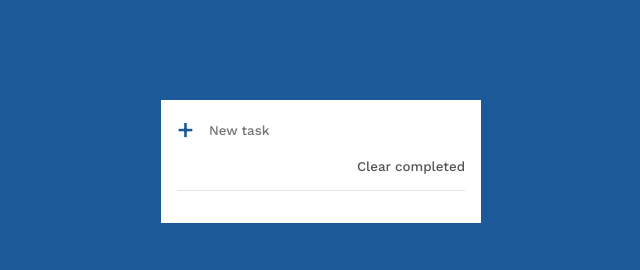
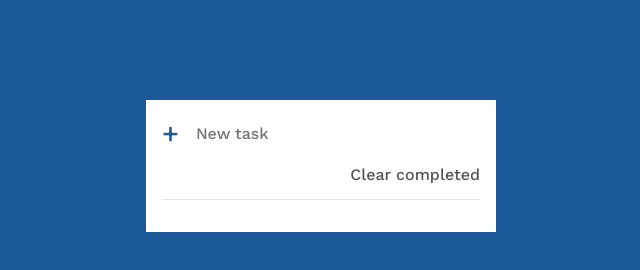
Before and after one commit to Khartm8/todo-list, a plain HTML site: page index.html in a window 1280 px wide. Shown: the whole page, without its empty margins (319-959 px from the left). Drawn offline with nearby package versions, Linux system fonts and the light colour scheme.

Commit message:
Update style.css

```diff
--- a/style.css
+++ b/style.css
@@ -39,7 +39,7 @@ button:active {
 /* todo list styles */
 .container {
   width: 100%;
-  max-width: 320px;
+  max-width: 350px;
   min-width: 200px;
   margin: 100px auto;
   padding: 1em;
@@ -57,6 +57,7 @@ button:active {
   outline: none;
   border-radius: 10px;
   background: none;
+  font-size: inherit;
   font-family: inherit;
   color: inherit;
 }
@@ -80,6 +81,7 @@ button:active {
   border-bottom: 1px solid rgba(0, 0, 0, 0.1);
 }
 .clear-completed {
+  font-size: inherit;
   font-weight: 500;
   color: inherit;
 }
```
